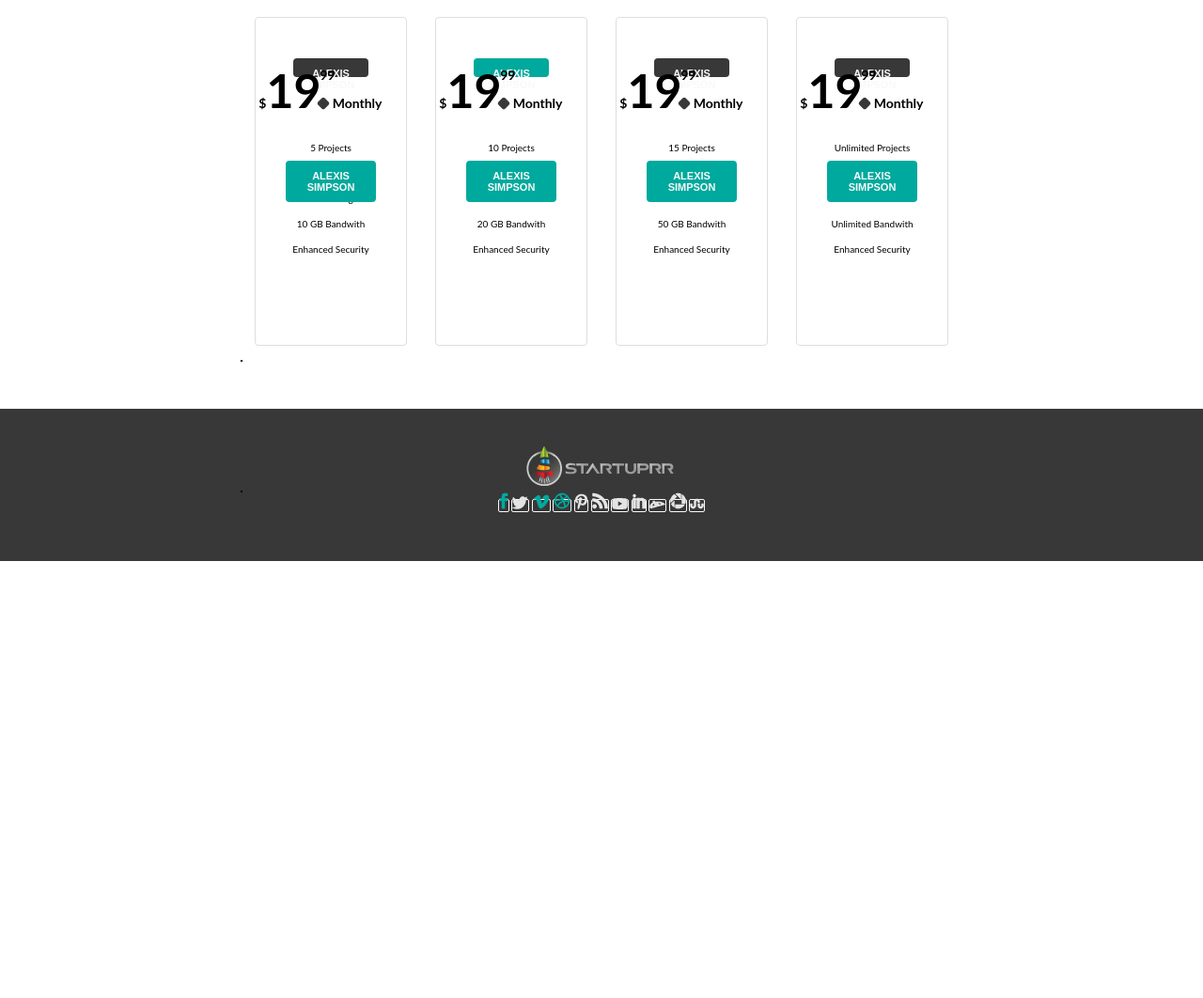
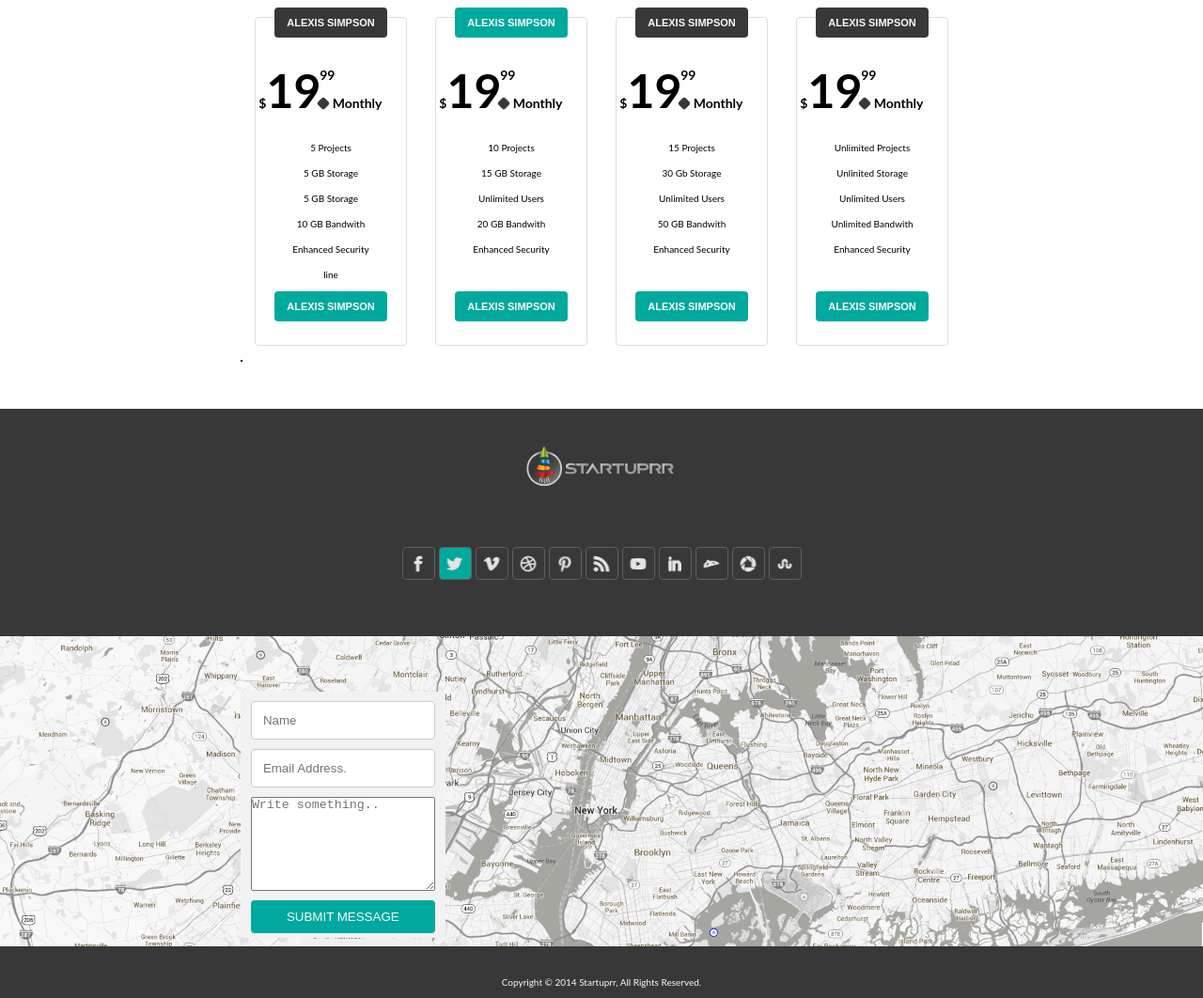
Before and after one commit to ashot1990/myrepo, a website: page index.html in a window 1280 px wide. Shown: the part 1498-2560 px from the top of the page at 94% size. Before the commit the page ends 2095 px from the top, so only its background shows below. Drawn offline with Linux system fonts and the light colour scheme.

Commit message:
final update

```diff
--- a/index.html
+++ b/index.html
@@ -145,23 +145,25 @@
                                  <p>CEO & Developer</p>
                                  <a href="#"> a.simpson@unique.com <span> +1 911 (77) 222-1111 </span> </a>
                             </li>
-                            <button class="btn btn-center">alexis simpson</button>
+                            <button class="btn btn-center btn-center-modf">alexis simpson</button>
                         </ul>
                     </div>
                     <div class="col-4 ">
                         <ul>
                             <li class="li-bg">
+                                <div>
                                     <span><img src="img/facebook.png" alt=""></span>
                                     <span class="span-color"><img src="img/twitter.png" alt=""></span>
                                     <span><img src="img/google.png" alt=""></span>
                                     <span><img src="img/vimeo.png" alt=""></span>
                                     <span><img src="img/dribble.png" alt=""></span>
+                                </div>
                             </li>
                             <li>
                                 <p> User Interface Designer </p>
                                 <a href="#"> a.simpson@unique.com <span> +1 911 (77) 222-1111 </span> </a>
                             </li>
-                            <button class="btn btn-center btn-dark">alexis simpson</button>
+                            <button class="btn btn-center btn-center-modf btn-dark">alexis simpson</button>
                         </ul>
                     </div>
                     <div class="col-4 ">
@@ -170,7 +172,7 @@
                             <li> <p>Sales Manager</p>
                                 <a href="#"> a.simpson@unique.com <span> +1 911 (77) 222-1111 </span> </a>
                             </li>
-                            <button class="btn btn-center "> alexis simpson</button>
+                            <button class="btn btn-center btn-center-modf"> alexis simpson</button>
                         </ul>
                     </div>
                     <div class="col-4 ">
@@ -179,7 +181,7 @@
                             <li> <p> IT Specialist </p>
                                 <a href="#"> a.simpson@unique.com <span> +1 911 (77) 222-1111 </span> </a>
                             </li>
-                            <button class="btn btn-center">alexis simpson</button>
+                            <button class="btn btn-center btn-center-modf">alexis simpson</button>
                         </ul>
                     </div>
                 </div>
@@ -203,13 +205,12 @@
                                     <div class="monthly"> Monthly </div>
                                 </div>
                             </li>
-
-
                                 <li>5 Projects </li>
                                 <li>5 GB Storage</li>
                                 <li>5 GB Storage</li>
                                 <li>10 GB Bandwith</li>
                                 <li>Enhanced Security</li>
+                                <li> line</li>
 
                                 <button class="btn btn-center btn-bottom">alexis simpson</button>
 
@@ -280,18 +281,16 @@
             </div>
         </section>
 
+        <footer>
+            <section class="section section--bg">
 
-    <section class="section section--bg">
-        <div class="section__centered">
-            <div class="row section__two section__five">
+                    <div class="section__centered section__five clearfix">
                         <div class="header--logo"><img src="img/logo.png" alt="logo"></div>
-            </div>
-
                             <div class="icons-row">
-                <span><img src="img/facebook.png" alt=""></span>
+                                <span><img src="img/facebook-white.png" alt=""></span>
                                 <span><img src="img/twitter.png" alt=""></span>
-                <span><img src="img/vimeo.png" alt=""></span>
-                <span><img src="img/dribble.png" alt=""></span>
+                                <span><img src="img/vimeo-white.png" alt=""></span>
+                                <span><img src="img/dribble-white.png" alt=""></span>
                                 <span><img src="img/pinterast.png" alt=""></span>
                                 <span><img src="img/rss.png" alt=""></span>
                                 <span><img src="img/youtube.png" alt=""></span>
@@ -301,6 +300,21 @@
                                 <span><img src="img/stumble.png" alt=""></span>
                             </div>
                     </div>
+                    <div class="footer-map">
+                        <div class="container">
+                            <form action="index.html">
+                                <input type="text" id="fname" name="firstname" placeholder="Name">
+                                <input type="text" id="lname" name="lastname" placeholder="Email Address.">
+                                <textarea id="subject" name="subject" placeholder="Write something.." style="height:100px"></textarea>
+                                <input type="submit" value="SUBMIT MESSAGE">
+                            </form>
+                        </div>
+                        <img src="img/footer-img.png" alt="footer-img" class="footer-img">
+
+                        </div>
+
             </section>
+                    <p>Copyright © 2014 Startuprr, All Rights Reserved.</p>
+        </footer>
 </body>
 </html>
--- a/package.json
+++ b/package.json
@@ -4,7 +4,7 @@
   "description": "",
   "main": "index.js",
   "scripts": {
-    "test": "node-sass sass/main.scss css/style.css -w"
+    "test": "node-sass sass/main.scss css/style.css -w -s"
   },
   "author": "",
   "license": "ISC",
--- a/sass/abstract/_button.scss
+++ b/sass/abstract/_button.scss
@@ -29,12 +29,18 @@
         background-color: $blue-light;
         color: $grey-light;
 
+        &-modf {
+            top: 65%;
+            width: 12rem;
+        }
     }
     &-top {
         position: absolute;
-        bottom:11rem;
+        top: auto;
+        width: 12rem;
     }
     &-bottom {
-        position: absolute;
+        width: 12rem;
+        top: 85%;
     }
 }
--- /dev/null
+++ b/sass/layout/_footer.scss
@@ -0,0 +1,65 @@
+footer {
+    position: relative;
+}
+.footer-map {
+    position: relative;
+    padding-top: 6rem;
+}
+.footer-img {
+    width: 100%;
+    background-size: cover;
+
+}
+input[type=text] {
+    padding: 12px;
+    border: 1px solid #ccc;
+    border-radius: 4px;
+    display: block;
+    margin: 1rem auto;
+    width:100%;
+  }
+  input[type=submit] {
+    background-color: $blue-light;
+    color: $grey-light;
+    padding: 1rem;
+    border: none;
+    border-radius: 4px;
+    cursor: pointer;
+    width: 100%;
+    margin: 0.5rem 0;
+
+    &:hover {
+        background-color: #03bdb0;
+    }
+  }
+
+  textarea {
+      width: 100%;
+  }
+
+  .container {
+    border-radius: 5px;
+    background-color: #f2f2f2;
+    width: 17%;
+    position: absolute;
+    left: 20%;
+    top: 30%;
+  }
+
+  form {
+    display: block;
+    width: 90%;
+    margin: auto;
+  }
+
+  footer {
+
+    & p {
+        display: inline-block;
+        color: $grey-light;
+        position: absolute;
+        left: 50%;
+        transform: translate(-50%,-50%);
+        bottom: 0%;
+    }
+  }
--- a/sass/layout/_section-five.scss
+++ b/sass/layout/_section-five.scss
@@ -1,5 +1,7 @@
 .section__five {
     text-align: center;
+    position: relative;
+    // height: 16rem;
 
 
     & .header--logo{
@@ -9,14 +11,31 @@
 }
 
 .icons-row {
-    position: relative;
-    max-width: 50%;
-    margin: auto;
-    text-align: center;
+    display: flex;
+    flex-wrap: nowrap;
+    justify-content: center;
+    align-items: center;
+    padding-top: 6rem;
+
+
+    & span:nth-child(2) {
+        background-color: $blue-light;
+    }
     & span {
-        width: 4rem;
-        height: 4rem;
-        border: 1px solid $grey-light;
-        border-radius: 0.2rem;
+        width: 3.5rem;
+        height: 3.5rem;
+        border: 1px solid $grey-dark;
+        border-radius: 0.4rem;
+        float: left;
+        position: relative;
+        margin: 0 0.2rem;
+
+        &:hover {
+            background-color: $blue-light;
+        }
+        & img {
+            @include absolute;
+
+        }
     }
 }
--- a/sass/layout/_section-four.scss
+++ b/sass/layout/_section-four.scss
@@ -13,6 +13,9 @@
             background-color: $grey-dark;
             border-radius: 0.4rem 0.4rem 0 0;
             position: relative;
+
+
+
         }
 
     }
--- a/sass/layout/_section-three.scss
+++ b/sass/layout/_section-three.scss
@@ -1,5 +1,5 @@
 .section__three {
-
+        position: relative;
 
 
     & ul {
@@ -10,6 +10,14 @@
 
         & .li-bg{
             background-color: $blue-light !important;
+            position: relative;
+
+            &>div {
+               display: inline-flex;
+               -ms-wrap-flow: nowrap;
+               position: relative;
+               top: 10%;
+            }
         }
         & li:nth-child(1) {
             height: 20rem;
--- a/sass/layout/_section.scss
+++ b/sass/layout/_section.scss
@@ -1,8 +1,9 @@
 .section {
     max-width: 100%;
     margin: auto;
-    width: auto;
+    // width: auto;
     padding-bottom: 5rem;
+
 
     &--bg {
         background-color: $grey-section;
@@ -12,7 +13,6 @@
         max-width: 60%;
         margin: auto;
     }
-
 
     &__main {
         margin: auto;
@@ -24,8 +24,8 @@
             border-radius: 0.2rem;
             transform: rotate(45deg);
             background-color: $blue-light;
-
-            display: block;
+            position: relative;
+            bottom: 2rem;
             margin: auto;
 
             & img {
@@ -34,7 +34,6 @@
                 top: 17%;
                 left: 50%;
                 rotate: -45deg;
-
             }
         }
         & span {
--- a/sass/main.scss
+++ b/sass/main.scss
@@ -14,3 +14,4 @@
 @import "layout/section-three";
 @import "layout/section-four";
 @import "layout/section-five";
+@import "layout/footer";
```
Also changed, not shown: css/style.css, img/dribble-white.png (added), img/facebook-white.png (added), img/footer-img.png (added), img/vimeo-white.png (added), readme.md (added), 1 other file. Lines whose indentation alone changed are shown as unchanged.
